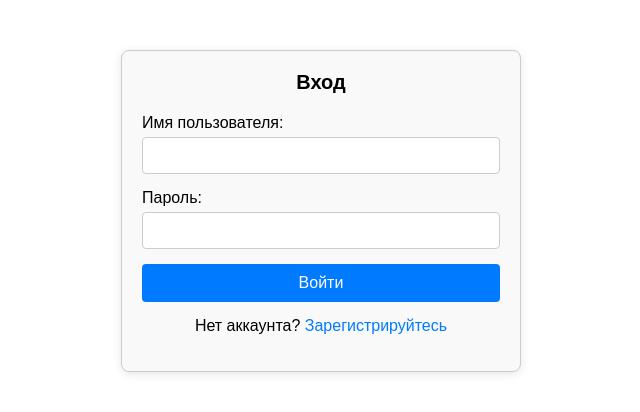
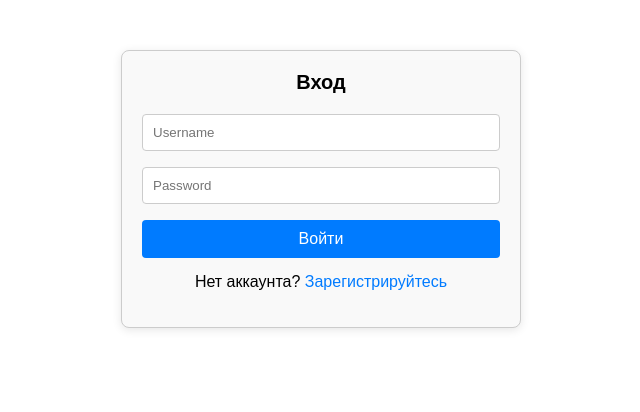
Before and after one commit to Grafogen/week-1-task-2, a React (Create React App) app: page /login in a window 1280 px wide. Shown: the top 412 px of the page, without its empty margins (319-959 px from the left). Built offline with nearby package versions, Linux system fonts and the light colour scheme.

Commit message:
login dodelan, next vihod nado+ochistka local storage

```diff
--- a/package.json
+++ b/package.json
@@ -5,8 +5,9 @@
   "dependencies": {
     "@emotion/react": "^11.13.3",
     "@emotion/styled": "^11.13.0",
+    "@mui/icons-material": "^6.1.7",
     "@mui/material": "^6.1.7",
-    "@mui/icons-material": "^6.1.7",
+    "@reduxjs/toolkit": "^2.3.0",
     "@testing-library/jest-dom": "^5.17.0",
     "@testing-library/react": "^13.4.0",
     "@testing-library/user-event": "^13.5.0",
@@ -16,6 +17,8 @@
     "@types/react-dom": "^18.3.1",
     "react": "^18.3.1",
     "react-dom": "^18.3.1",
+    "react-hook-form": "^7.53.2",
+    "react-redux": "^9.1.2",
     "react-router-dom": "^6.28.0",
     "react-scripts": "5.0.1",
     "typescript": "^4.9.5",
--- a/src/App.tsx
+++ b/src/App.tsx
@@ -1,4 +1,4 @@
-import React from 'react';
+import React, {useEffect, useState} from 'react';
 import {Game} from "./pages/game/Game";
 import {
     Navigate,
@@ -9,17 +9,32 @@ import Navbar from "./components/navbar/Navbar";
 import Login from "./pages/login-registration/Login";
 
 
+function App() {
 
+    const [loggedIn, setLoggedIn] = useState(false);
 
-function App() {
-    let auth=false
-    if(!auth){
+    const isLoggedIn = () => {
+        return localStorage.getItem('username') !== null && localStorage.getItem('password') !== null;
+    };
+
+    const handleLogin = (username: string, password: string) => {
+        // Сохранение данных в localStorage
+        localStorage.setItem('username', username);
+        localStorage.setItem('password', password); // В реальном приложении лучше не сохранять пароль
+        setLoggedIn(true); // Обновляем состояние аутентификации
+    };
+
+    useEffect(() => {
+        setLoggedIn(isLoggedIn())
+    },[])
+
+    if (!loggedIn) {
         return (
             <div>
                 <Routes>
-                    <Route path="/" element={<Navigate to="/login" />}/>
+                    <Route path="/" element={<Navigate to="/login"/>}/>
                     <Route path="/registration" element={<Game/>}/>
-                    <Route path="/login" element={<Login onLogin={()=>{}}/>}></Route>
+                    <Route path="/login" element={<Login onLogin={handleLogin}/>}></Route>
                 </Routes>
             </div>
         );
@@ -29,6 +44,7 @@ function App() {
         <div>
             <Navbar/>
             <Routes>
+                <Route path="/login" element={<Navigate to="/"/>}/>
                 <Route path="/" element={<Game/>}/>
                 <Route path="/game" element={<Game/>}/>
                 <Route path="/statistics" element={<div>Statistics</div>}/>
--- a/src/pages/game/Game.tsx
+++ b/src/pages/game/Game.tsx
@@ -1,5 +1,5 @@
 import React, { useState } from 'react';
-import './styles.module.css';
+import './styles.css';
 
 interface SquareProps {
     value: string | null;
--- a/src/pages/login-registration/Login.tsx
+++ b/src/pages/login-registration/Login.tsx
@@ -1,43 +1,41 @@
-import React, { useState } from 'react';
+import React from 'react';
 import './style.css'
 import {NavLink} from "react-router-dom";
+import {useForm} from "react-hook-form";
 
-const Login: React.FC<{ onLogin: (username: string, password: string) => void }> = ({ onLogin }) => {
-    const [username, setUsername] = useState('');
-    const [password, setPassword] = useState('');
+type FormRegisterTypes={
+    username: string,
+    password: string,
+}
 
-    const handleSubmit = (e: React.FormEvent) => {
-        e.preventDefault();
-        onLogin(username, password);
-        localStorage.setItem('username', username);
-        localStorage.setItem('password', password);
-    };
+const Login: React.FC<{ onLogin: (username: string, password: string) => void }> = ({ onLogin })  => {
+    const {register, handleSubmit, formState:{errors}} = useForm({defaultValues:{username:"", password:""}});
+
+    const onSubmit=(data:FormRegisterTypes)=>{
+        localStorage.setItem('username', data.username);
+        localStorage.setItem('password', data.password);
+        onLogin(data.username, data.password)
+    }
 
     return (
         <div className="login-form">
             <h2>Вход</h2>
-            <form onSubmit={handleSubmit}>
+            <form onSubmit={handleSubmit(onSubmit)}>
                 <div className="form-group">
-                    <label htmlFor="username">Имя пользователя:</label>
-                    <input
-                        type="text"
-                        id="username"
-                        value={username}
-                        onChange={(e) => setUsername(e.target.value)}
-                        required
-                    />
+                    <input {...register("username", {required: "username is too short"})} placeholder="Username"/>
+                    <p style={{color:'#cd0909'}}>{errors.username?.message}</p>
                 </div>
                 <div className="form-group">
-                    <label htmlFor="password">Пароль:</label>
-                    <input
-                        type="password"
-                        id="password"
-                        value={password}
-                        onChange={(e) => setPassword(e.target.value)}
-                        required
-                    />
+                    <input{...register("password", {required: "password is not valid", minLength:{
+                        value:8,
+                            message:'must be at least 8 characters long'
+                        }, })}
+                          placeholder="Password"/>
+                    <p style={{color:'#cd0909'}}>{errors.password?.message}</p>
                 </div>
-                <button type="submit" className="login-button">Войти</button>
+                <button type="submit" className="login-button">
+                   Войти
+                </button>
                 <p className="register-link">
                     Нет аккаунта? <NavLink to="/register">Зарегистрируйтесь</NavLink>
                 </p>
```
Also changed, not shown: src/pages/game/styles.css (renamed from src/pages/game/styles.module.css), 1 other file (tests, documents, lock files or other folders).
